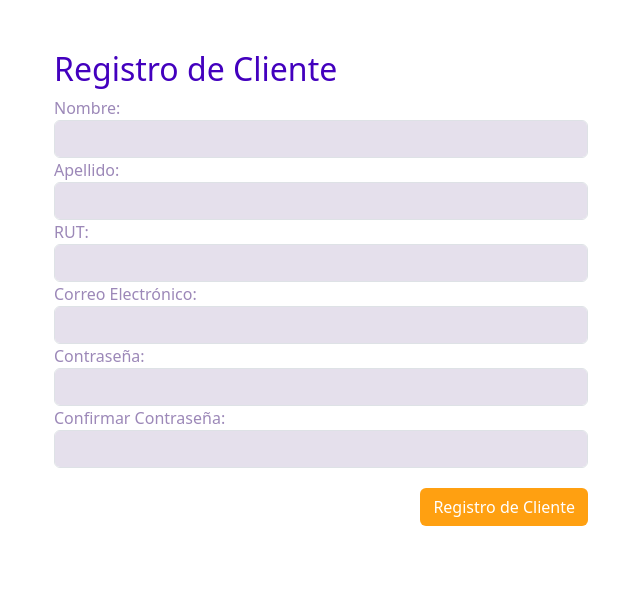
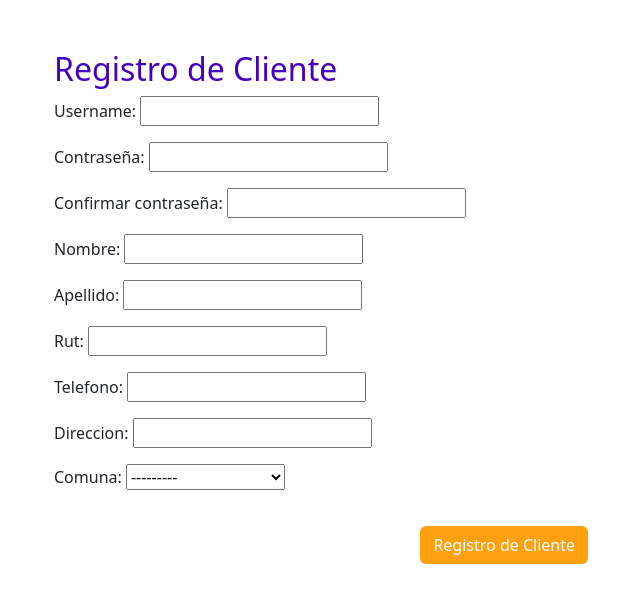
Before and after one commit to AstGon/Parking, a Django app: template buscar_estacionamiento/templates/buscar_estacionamiento/registro_cliente.html in a window 1280 px wide. Shown: the part 76-679 px from the top of the page, without its empty margins (319-959 px from the left). Run offline with Django 3.2, Linux system fonts and the light colour scheme; the template is opened without the code that fills it: values that come from a table or form of the project are taken from there, others are empty; data comes from the database, SQL or seed files in the repository; both versions use the stored data as it was after the commit; some libraries are stand-ins or nearby versions.

Commit message:
pruebas ssin exito

```diff
--- a/buscar_estacionamiento/forms.py
+++ b/buscar_estacionamiento/forms.py
@@ -1,34 +1,46 @@
 from django import forms
 from django.contrib.auth.forms import UserCreationForm
 from .models import Cliente, Dueno,Comuna
-
+from django.contrib.auth.models import User
 
 class ClienteRegistrationForm(forms.ModelForm):
+    username = forms.EmailField(max_length=254, required=True)
     nombre = forms.CharField(max_length=50)
     apellido = forms.CharField(max_length=50)
     rut = forms.CharField(max_length=12)
     telefono = forms.CharField(max_length=15)
     direccion = forms.CharField(max_length=100)
     comuna = forms.ModelChoiceField(queryset=Comuna.objects.all())
-    email = forms.EmailField(max_length=254, required=True)
     password1 = forms.CharField(widget=forms.PasswordInput, label="Contraseña")
     password2 = forms.CharField(widget=forms.PasswordInput, label="Confirmar contraseña")
 
     class Meta:
-        model = Cliente
-        fields = ('email', 'password1', 'password2', 'nombre', 'apellido', 'rut', 'telefono', 'direccion', 'comuna')
+        model = User
+        fields = ('username', 'password1', 'password2', 'nombre', 'apellido', 'rut', 'telefono', 'direccion', 'comuna')
+
+    def save(self, commit=True):
+        user = super().save(commit=False)
+        if commit:
+            user.save()
+        return user
 
 class DuenoRegistrationForm(forms.ModelForm):
+    username = forms.EmailField(max_length=254, required=True)
     nombre = forms.CharField(max_length=50)
     apellido = forms.CharField(max_length=50)
     rut = forms.CharField(max_length=12)
     telefono = forms.CharField(max_length=15)
     direccion = forms.CharField(max_length=100)
     comuna = forms.ModelChoiceField(queryset=Comuna.objects.all())
-    email = forms.EmailField(max_length=254, required=True)
     password1 = forms.CharField(widget=forms.PasswordInput, label="Contraseña")
     password2 = forms.CharField(widget=forms.PasswordInput, label="Confirmar contraseña")
 
     class Meta:
-        model = Dueno
-        fields = ('email', 'password1', 'password2', 'nombre', 'apellido', 'rut', 'telefono', 'direccion', 'comuna')
+        model = User
+        fields = ('username', 'password1', 'password2', 'nombre', 'apellido', 'rut', 'telefono', 'direccion', 'comuna')
+
+    def save(self, commit=True):
+        user = super().save(commit=False)
+        if commit:
+            user.save()
+        return user
--- a/buscar_estacionamiento/models.py
+++ b/buscar_estacionamiento/models.py
@@ -1,6 +1,5 @@
 from django.db import models
 from django.contrib.auth.models import User
-
 
 class Comuna(models.Model):
     comuna = models.CharField(max_length=50)
@@ -15,6 +14,9 @@ class Cliente(models.Model):
     direccion = models.CharField(max_length=100)
     comuna = models.ForeignKey(Comuna, on_delete=models.CASCADE)
     email = models.EmailField(max_length=254, null=True)
+
+    def __str__(self):
+        return self.user.username
 
 class Vehiculo(models.Model):
     patente = models.CharField(max_length=7)
@@ -31,6 +33,9 @@ class Dueno(models.Model):
     direccion = models.CharField(max_length=100)
     comuna = models.ForeignKey(Comuna, on_delete=models.CASCADE)
     email = models.EmailField(max_length=254, null=True)
+
+    def __str__(self):
+        return self.user.username
 
 class Estacionamiento(models.Model):
     direccion = models.CharField(max_length=200)
--- a/buscar_estacionamiento/templates/buscar_estacionamiento/registro_cliente.html
+++ b/buscar_estacionamiento/templates/buscar_estacionamiento/registro_cliente.html
@@ -7,32 +7,8 @@
             <h2 style="margin-top: 50px; color: #4300BE;">Registro de Cliente</h2>
             <form method="post" action="{% url 'registro_cliente' %}">
                 {% csrf_token %}
-                <div class="form-group">
-                    <label for="nombre" style="color: #9C88B8;">Nombre:</label>
-                    <input type="text" id="nombre" name="nombre" class="form-control" style="background-color: #E5E0EC;" required>
-                </div>
-                <div class="form-group">
-                    <label for="apellido" style="color: #9C88B8;">Apellido:</label>
-                    <input type="text" id="apellido" name="apellido" class="form-control" style="background-color: #E5E0EC;" required>
-                </div>
-                <div class="form-group">
-                    <label for="rut" style="color: #9C88B8;">RUT:</label>
-                    <input type="text" id="rut" name="rut" class="form-control" style="background-color: #E5E0EC;" required>
-                </div>
-                <!-- Otros campos específicos para el registro de cliente -->
-                <!-- Asegúrate de incluir los campos correspondientes de tu formulario personalizado -->
-                <div class="form-group">
-                    <label for="email" style="color: #9C88B8;">Correo Electrónico:</label>
-                    <input type="email" id="email" name="email" class="form-control validarEmail" style="background-color: #E5E0EC;" required>
-                </div>
-                <div class="form-group">
-                    <label for="password" style="color: #9C88B8;">Contraseña:</label>
-                    <input type="password" id="password" name="password" class="form-control" style="background-color: #E5E0EC;" required>
-                </div>
-                <div class="form-group">
-                    <label for="confirm_password" style="color: #9C88B8;">Confirmar Contraseña:</label>
-                    <input type="password" id="confirm_password" name="confirm_password" class="form-control" style="background-color: #E5E0EC;" required>
-                </div>
+                {{ form.as_p }}
+
                 <button type="submit" class="btn" style="margin-top: 20px; float: right;">
                     Registro de Cliente
                 </button>
--- a/buscar_estacionamiento/templates/buscar_estacionamiento/registro_dueno.html
+++ b/buscar_estacionamiento/templates/buscar_estacionamiento/registro_dueno.html
@@ -5,7 +5,7 @@
     <div class="row">
         <div class="col-md-6 offset-md-3">
             <h2 style="margin-top: 50px; color: #4300BE;">Registro de Cliente</h2>
-            <form method="post" action="{% url 'registro_cliente' %}">
+            <form method="post" action="{% url 'registro_dueno' %}">
                 {% csrf_token %}
                 <div class="form-group">
                     <label for="nombre" style="color: #9C88B8;">Nombre:</label>
@@ -34,7 +34,7 @@
                     <input type="password" id="confirm_password" name="confirm_password" class="form-control" style="background-color: #E5E0EC;" required>
                 </div>
                 <button type="submit" class="btn" style="margin-top: 20px; float: right;">
-                    Registro de Cliente
+                    Registrar
                 </button>
             </form>
         </div>
--- a/parking/urls.py
+++ b/parking/urls.py
@@ -6,7 +6,7 @@ from buscar_estacionamiento import views
 urlpatterns = [
     path('buscar_estacionamiento/', views.buscar_estacionamiento, name='buscar_estacionamiento'),
     path('login/', views.login, name='login'),
-     path('registro/cliente/', views.registro_cliente, name='registro_cliente'),
-    path('registro/dueno/', views.registro_dueno, name='registro_dueno'),
+    path('registro_dueno/', views.registro_dueno, name='registro_dueno'),
+    path('registro_cliente/', views.registro_cliente, name='registro_cliente'),
 
 ]
```
Also changed, not shown: buscar_estacionamiento/views.py (+11 -14 lines), buscar_estacionamiento/migrations/0009_auto_20231023_2222.py (added), buscar_estacionamiento/migrations/0010_auto_20231023_2230.py (added), db.sqlite3.
